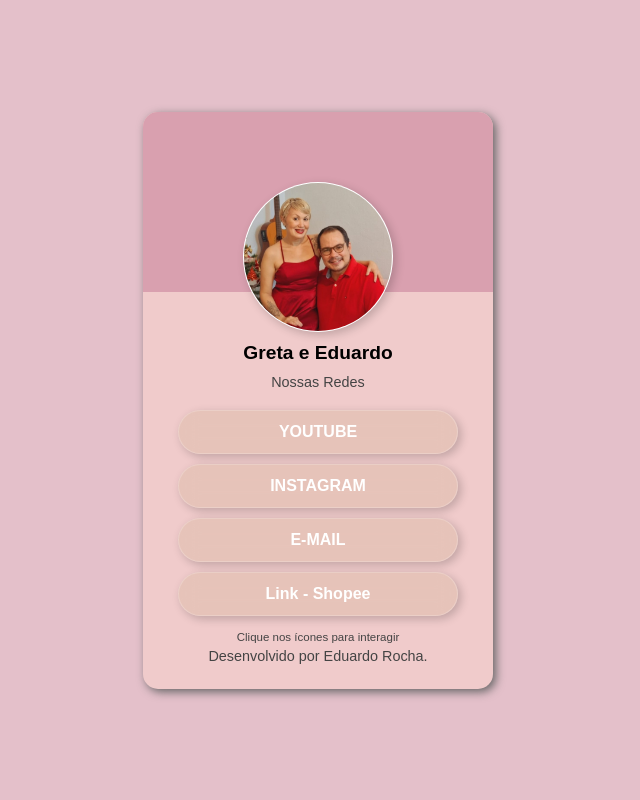
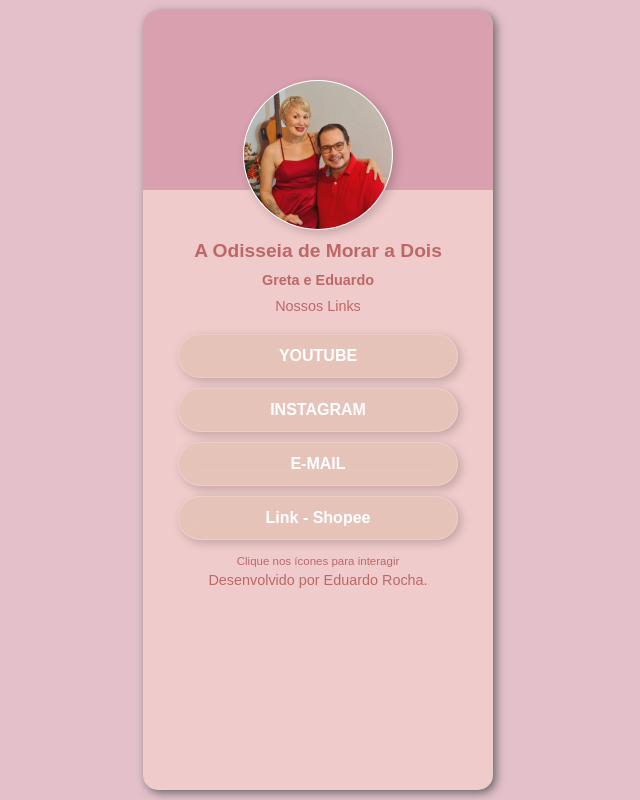
Before and after one commit to eduardorochadev/OdisseiaMorarDois, a plain HTML site: page index.html in a window 1280 px wide. Shown: the whole page, without its empty margins (322-962 px from the left). Drawn offline with Linux system fonts and the light colour scheme.

Commit message:
text colors

```diff
--- a/index.html
+++ b/index.html
@@ -17,8 +17,9 @@
         </div>
 
         <div class="content">
-            <h1>Greta e Eduardo</h1>
-            <p>Nossas Redes</p>
+            <h1>A Odisseia de Morar a Dois</h1>
+            <h4>Greta e Eduardo</h4>
+            <P>Nossos Links</P>
 
 
             <div class="links">
--- a/styles.css
+++ b/styles.css
@@ -9,8 +9,9 @@
 body {
     background-color:#e4c0ca;
     display: flex;
+    padding: 10px;
     justify-content: center;
-    align-items: center;
+    /* align-items: center; */
     min-height: 100vh;
 }
 
@@ -62,13 +63,20 @@ body {
 }
 
 h1 {
+    color: #bd6868;
     font-size: 1.2em;
+    margin-bottom: 10px;
+}
+
+h4 {
+    color: #bd6868;
+    font-size: 0.9em;
     margin-bottom: 10px;
 }
 
 p {
     font-size: 0.9em;
-    color: #444;
+    color: #bd6868;
     margin-bottom: 5px;
 }
 
```
